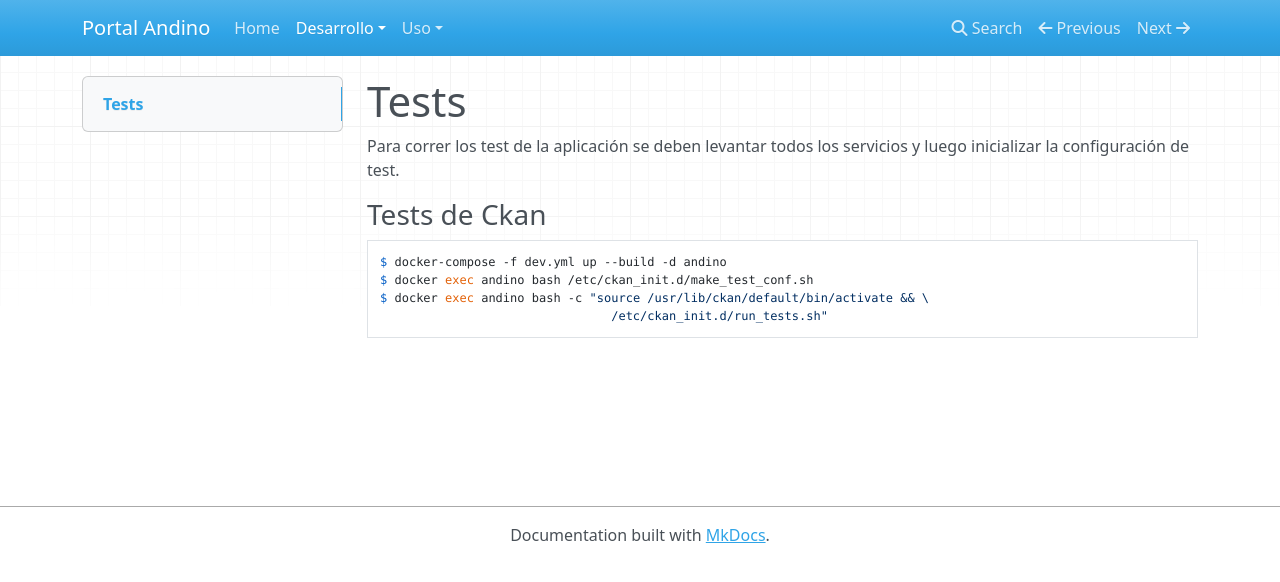
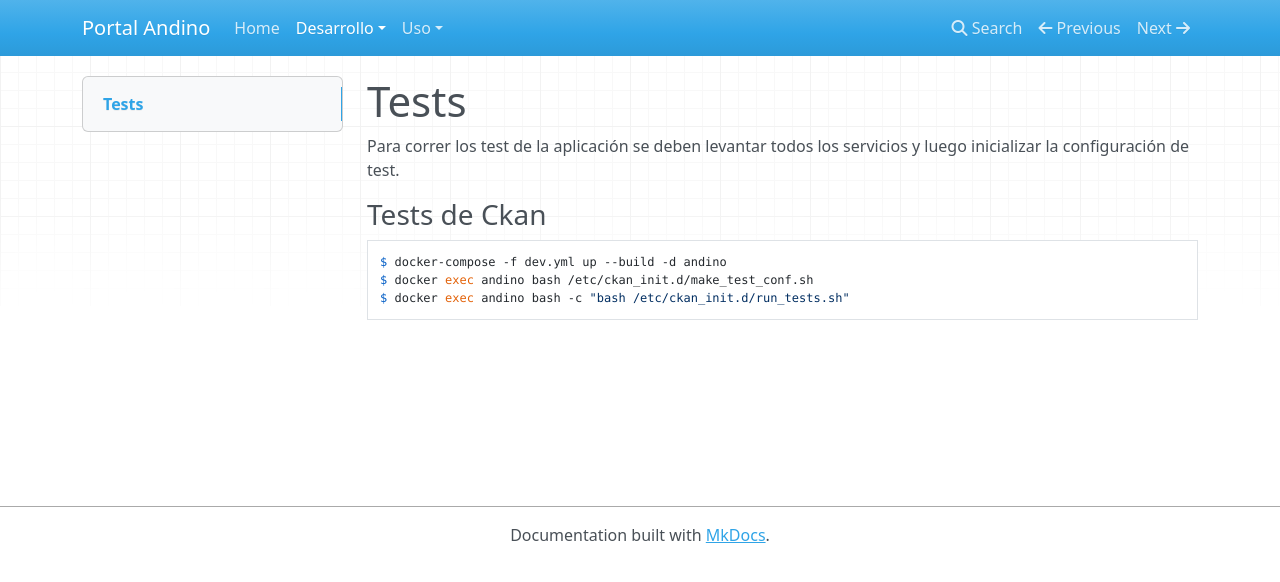
Before and after one commit to datosgobar/portal-andino, an MkDocs documentation site: the page built from docs/development/tests.md, in a window 1280 px wide. Shown: the top 582 px of the page. Built offline with MkDocs 1.6.1, drawn with Linux system fonts in a browser that asks for light colours; nearby versions of some CDN libraries; old or Windows-style settings are respelled for this version of MkDocs.

Commit message:
Actualizo la documentacion para produccion
Su uso esta en WIP
refs:#12

```diff
--- a/docs/development/tests.md
+++ b/docs/development/tests.md
@@ -5,5 +5,4 @@ Para correr los test de la aplicación se deben levantar todos los servicios y l
 ### Tests de Ckan
     $ docker-compose -f dev.yml up --build -d andino
     $ docker exec andino bash /etc/ckan_init.d/make_test_conf.sh
-    $ docker exec andino bash -c "source /usr/lib/ckan/default/bin/activate && \
-                                    /etc/ckan_init.d/run_tests.sh"
+    $ docker exec andino bash -c "bash /etc/ckan_init.d/run_tests.sh"
```
Also changed, not shown: 1 other file.
